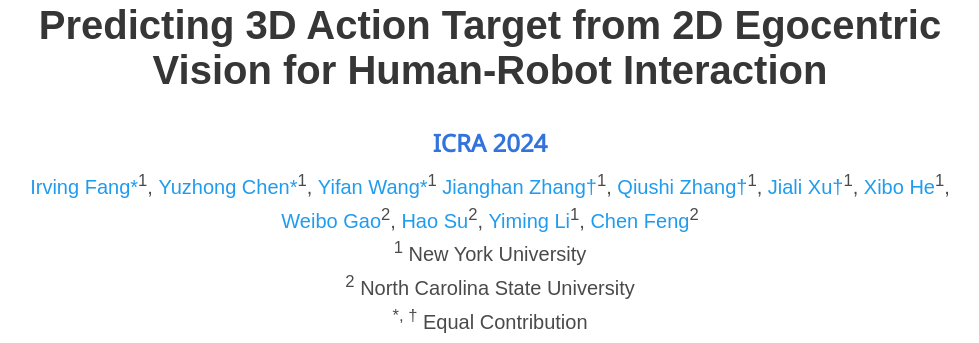
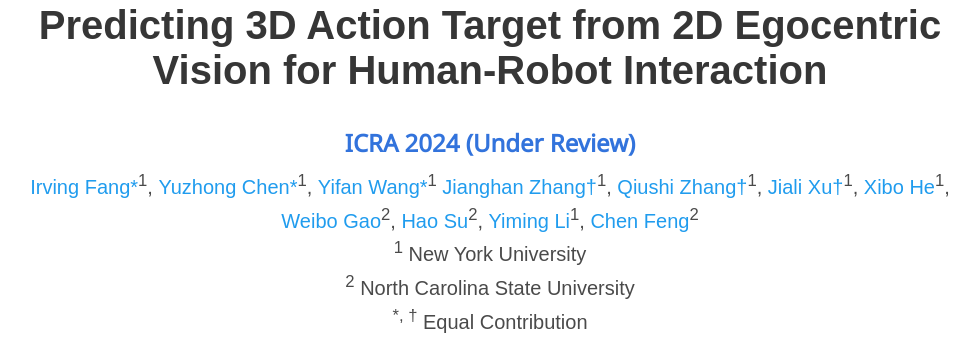
Before and after one commit to ai4ce/EgoPAT3Dv2, a plain HTML site: page index.html in a window 1280 px wide. Shown: the part 175-518 px from the top of the page, without its empty margins (150-1129 px from the left). Drawn offline with nearby package versions, Linux system fonts and the light colour scheme; some packages are replaced by stand-ins of ours; some icons are missing; a web font is replaced by a local one.

Commit message:
modify the readme to add 'under review'

```diff
--- a/index.html
+++ b/index.html
@@ -78,7 +78,7 @@
           </h1>
           <h1 class="title is-2 publication-title">Predicting 3D Action Target from 2D Egocentric Vision for Human-Robot Interaction</h1>
           <div class="column is-full_width">
-            <h2 class="title is-4"><a href="https://2024.ieee-icra.org">ICRA 2024</a></h2>
+            <h2 class="title is-4"><a href="https://2024.ieee-icra.org">ICRA 2024 (Under Review)</a></h2>
           </div>
           <div class="is-size-5 publication-authors">
             <span class="author-block">
```
